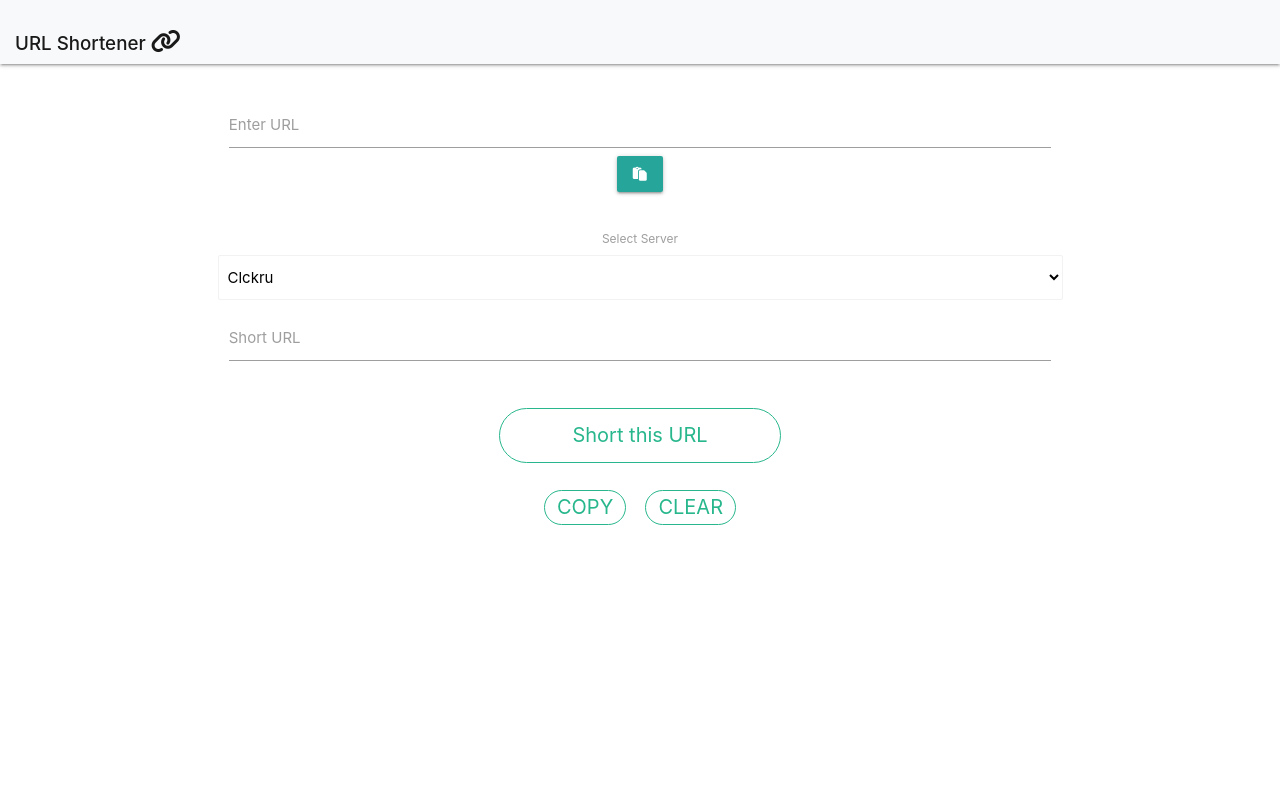
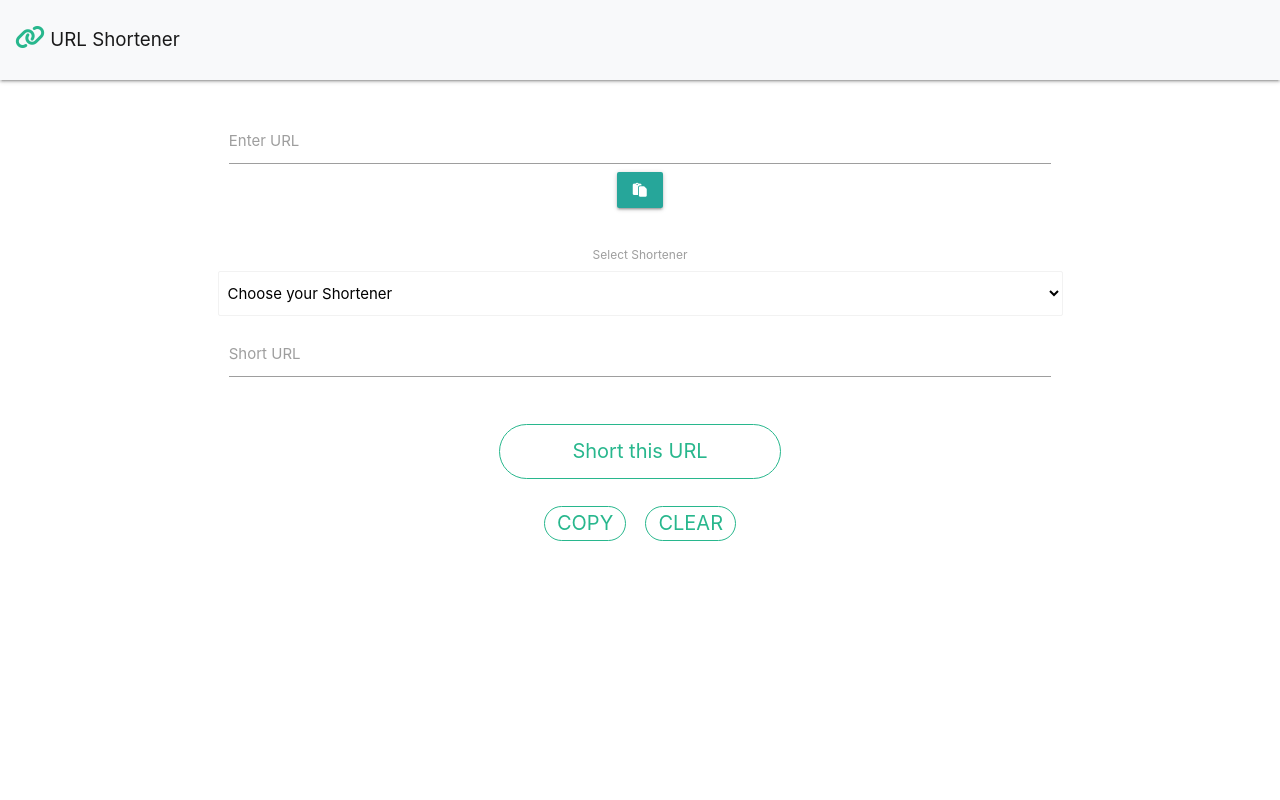
Before and after one commit to shaikhsajid1111/url-shortener, a Django app: page / in a window 1280 px wide. Run offline with Django 3.2, Linux system fonts and the light colour scheme; some libraries are stand-ins or nearby versions.

Commit message:
fixed header

```diff
--- a/static/js/index.js
+++ b/static/js/index.js
@@ -1,4 +1,3 @@
-
 $(".copy").on("click",function(){
     var copiedText = $("#short_url");
     if(copiedText != ""){
--- a/static/style/style.css
+++ b/static/style/style.css
@@ -1,6 +1,7 @@
 body {
   margin: 0;
   padding: 0;
+  height: 100vh;
 }
 
 button {
@@ -19,3 +20,15 @@ button {
 .hide {
   display: none;
 }
+
+nav {
+  height: 10vh !important;
+}
+
+.navbar-brand {
+  line-height: 7vh !important;
+}
+
+.fa-link {
+  color: #28b78d;
+}
--- a/static/style/style.min.css
+++ b/static/style/style.min.css
@@ -1 +1 @@
-body{margin:0;padding:0}button{padding:2%}#textarea2{font-size:1em}#short_button{padding-top:1rem !important;padding-bottom:1rem !important}.hide{display:none}
+body{margin:0;padding:0;height:100vh}button{padding:2%}#textarea2{font-size:1em}#short_button{padding-top:1rem !important;padding-bottom:1rem !important}.hide{display:none}nav{height:10vh !important}.navbar-brand{line-height:7vh !important}.fa-link{color:#28b78d}
--- a/static/style/style.scss
+++ b/static/style/style.scss
@@ -1,6 +1,7 @@
 body{
     margin: 0;
     padding: 0;
+    height: 100vh;
 }
 
 button{
@@ -16,3 +17,12 @@ button{
 .hide{
     display:none;
 }
+nav{
+    height: 10vh !important;
+}
+.navbar-brand{
+    line-height: 7vh !important;
+}
+.fa-link{
+    color: #28b78d;
+}
--- a/templates/index.html
+++ b/templates/index.html
@@ -15,13 +15,15 @@
     <script src="https://kit.fontawesome.com/5de3ed83f2.js" crossorigin="anonymous"></script>
     <link rel="stylesheet" href="{% static 'style/bttn.css' %}">
     <link rel="stylesheet" href="{% static 'style/materialize.min.css' %}">
+    <link rel="shortcut icon" href="{% static 'images/favicon.ico' %}" type="image/x-icon">
     <title>Url Shortener</title>
 
     <!-- Image and text -->
-    <nav class="navbar navbar-light bg-light ">
-      <span class="navbar-brand mb-1 pb-2 h1">URL Shortener <i class="fa fa-link"></i></span>
+
+    <nav class="navbar sticky-top navbar-light bg-light">
+      <a class="navbar-brand" href="#"><i class="fa fa-link"></i> URL Shortener</a>
+
     </nav>
-
 
 </head>
 <body>
@@ -31,13 +33,6 @@
 <div class="container">
     <form method="POST">
         {%csrf_token%}
-<!-- <div class="row col-md-8">
-        <input id="long-url" style="outline:none; box-shadow:none;" class="form-control form-control-md text-center" name="url" value="{{ long_url }}" type="url" placeholder="Enter URL" autocomplete="off" required>
-
-    </div> -->
-
-
-    <!---->
 
     <div class="row">
         <div class="input-field col s6">
@@ -48,15 +43,12 @@
 
 
 
-    <!---->
 
-
-
-    <label>Select Server</label>
-  <select class="browser-default" name="servers">
-  <option value="" disabled selected>Choose your option</option>
+    <label>Select Shortener</label>
+  <select class="browser-default" name="servers" required>
+  <option value="" disabled selected>Choose your Shortener</option>
   <option value="chilpit">Chilpit</option>
-  <option value="clckru" selected>Clckru</option>
+  <option value="clckru" >Clckru</option>
   <option value="dagd">Dagd</option>
   <option value="gitio">Gitio</option>
   <option value="isgd">Isgd</option>
@@ -96,11 +88,6 @@
 
 </div>
 
-<!---Popup-->
-<!-- Button trigger modal -->
-
-
-<!-- Modal -->
 
 
 <script src="{% static 'js/materialize.min.js' %}"></script>
```
Also changed, not shown: static/images/favicon.ico (added).
